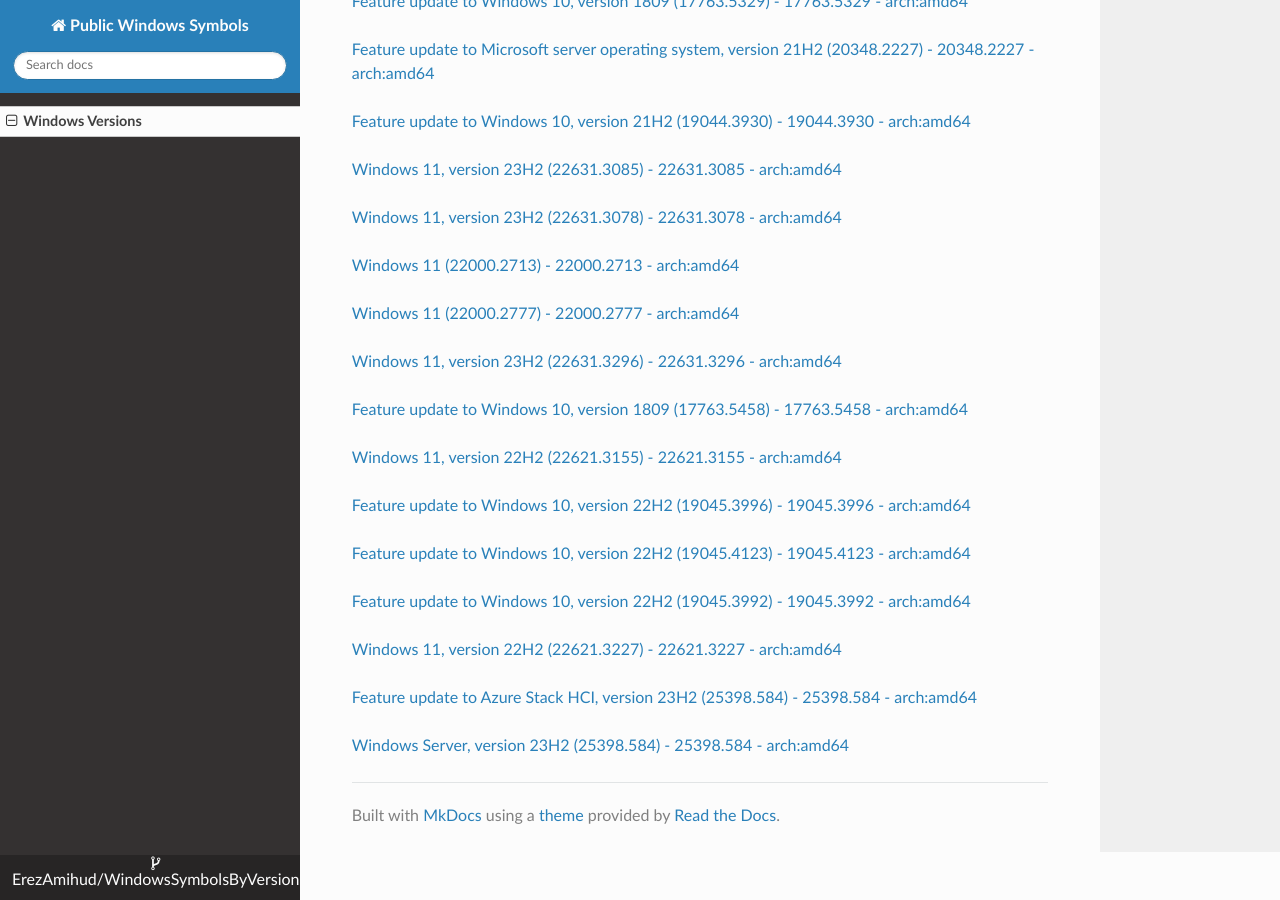
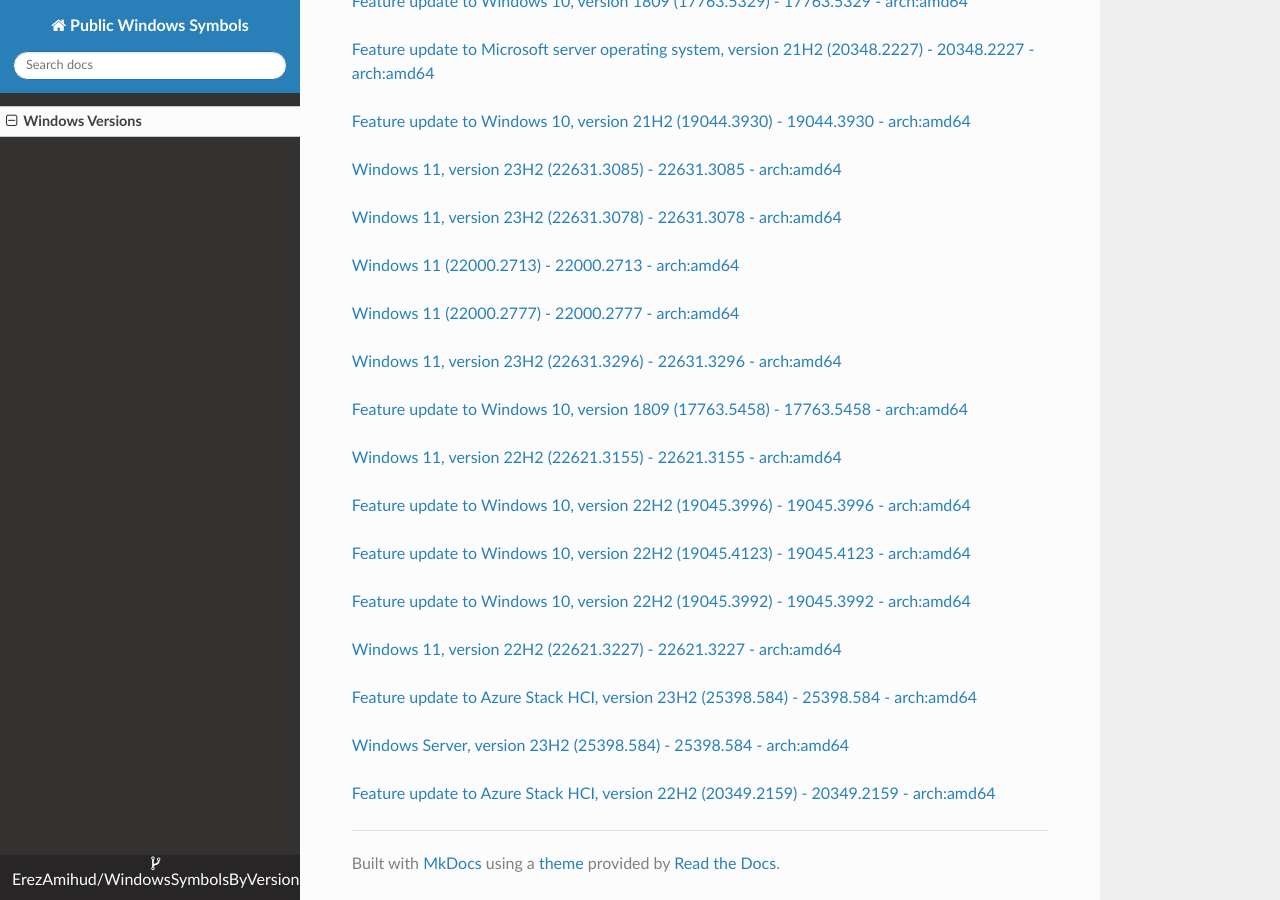
Before and after one commit to ErezAmihud/WindowsSymbolsByVersion, an MkDocs documentation site: the page built from docs/index.md, in a window 1280 px wide and 900 px high, scrolled down 18893 px. Built offline with MkDocs 1.6.1, drawn with Linux system fonts in a browser that asks for light colours; nearby versions of some CDN libraries.

Commit message:
Automated commit, add manifest for 82ced77e-a1a3-4afd-b55c-845ef330b039

```diff
--- a/docs/index.md
+++ b/docs/index.md
@@ -1042,3 +1042,6 @@
 
 
 [Windows Server, version 23H2 (25398.584) - 25398.584 - arch:amd64](https://github.com/ErezAmihud/WindowsSymbolsByVersion/blob/main/manifests/5f876b5a-61a0-4289-bc5c-966f283a86de.manifest)
+
+
+[Feature update to Azure Stack HCI, version 22H2 (20349.2159) - 20349.2159 - arch:amd64](https://github.com/ErezAmihud/WindowsSymbolsByVersion/blob/main/manifests/82ced77e-a1a3-4afd-b55c-845ef330b039.manifest)
```
Also changed, not shown: process_builds.json (+1 -1 lines), 1 other file.
